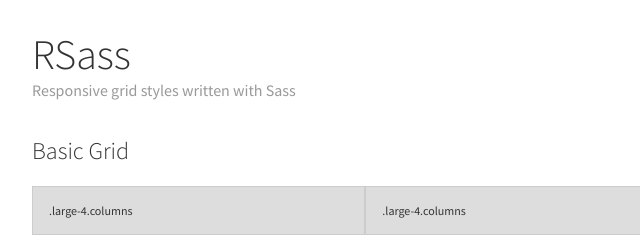
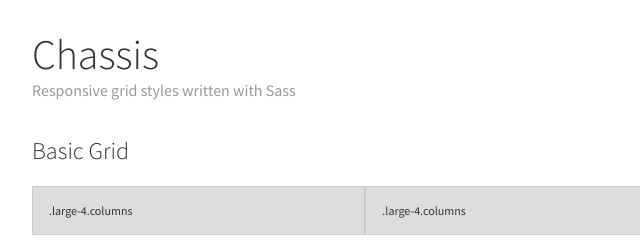
Before and after one commit to mikedup/RSass, a plain HTML site: page index.html in a window 1280 px wide. Shown: the top 240 px of the page, 108-748 px from the left. Drawn offline with nearby package versions, Linux system fonts and the light colour scheme.

Commit message:
Update name to Chassis

```diff
--- a/index.html
+++ b/index.html
@@ -3,7 +3,7 @@
     <head>
         <meta charset="utf-8">
         <meta http-equiv="X-UA-Compatible" content="IE=edge">
-        <title>RSass | Responsive grid styles written with Sass</title>
+        <title>Chassis | Responsive grid styles written with Sass</title>
         <meta name="description" content="">
         <meta name="viewport" content="width=device-width, initial-scale=1">
 
@@ -13,7 +13,7 @@
     <body>
         <header>
             <div class="row">
-                <h1>RSass</h1>
+                <h1>Chassis</h1>
                 <p class="sub-heading">Responsive grid styles written with Sass</p>
             </div>
         </header>
```
